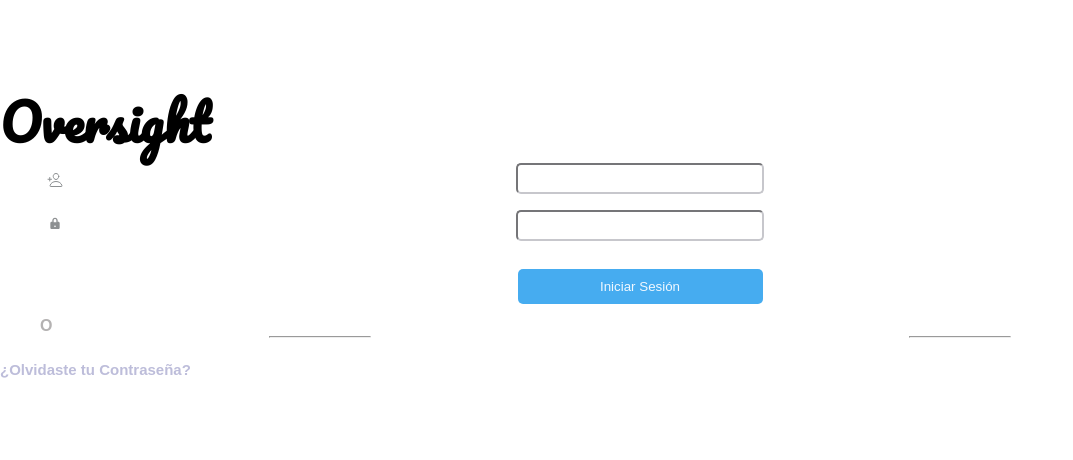
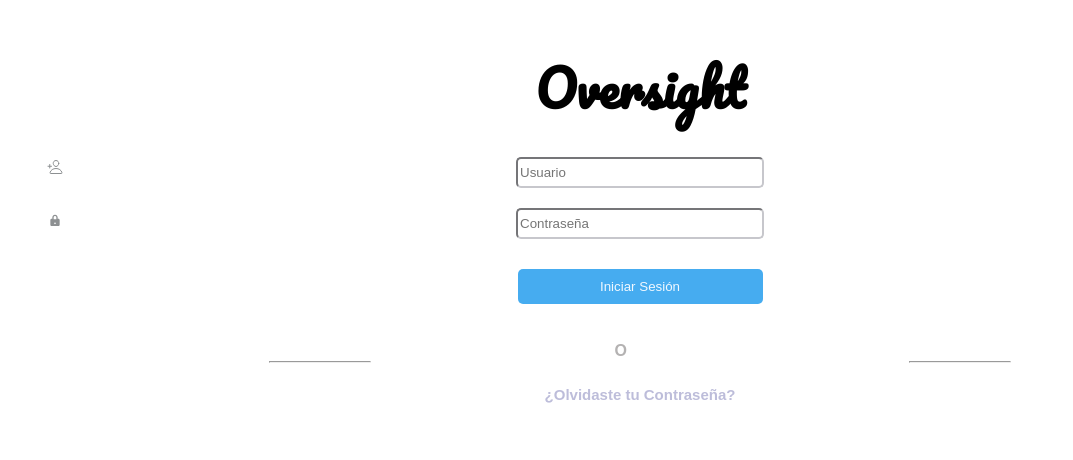
Before and after one commit to miraandrea/oversight_react, a React (Create React App) app: page / in a window 1280 px wide. Shown: the part 340-800 px from the top of the page, without its empty margins (0-1073 px from the left). Built offline with nearby package versions, Linux system fonts and the light colour scheme.

Commit message:
login css enhancements

```diff
--- a/src/App.js
+++ b/src/App.js
@@ -12,7 +12,7 @@ function App() {
   return (
     <BrowserRouter>
       <Routes>
-        <Route path='/' element={<MaintStart />} />
+        <Route path='/' element={<MaintStart/>} />
         <Route path='/Administrador' element={<AdmiMainMenu />} />
       </Routes>
     </BrowserRouter>
--- a/src/Componete/IU/IconMenu/IconMenu.jsx
+++ b/src/Componete/IU/IconMenu/IconMenu.jsx
@@ -1,13 +1,13 @@
 import React from 'react'
 import { IoMdHome } from "react-icons/io";
 import { IoMdPersonAdd } from "react-icons/io";
-import { MdOutlineCloudDownload } from "react-icons/md";
 import { IoExitOutline } from "react-icons/io5";
 import './IconMenu.css'
 
 export const IconMenu = () => {
   return (
     <div className='menu'>
+
         <IoMdHome className='iconmenu'/>
         <p>Inicio</p>
         <IoMdPersonAdd className='iconmenu' />
--- a/src/Componete/IU/Iconos/Iconos.css
+++ b/src/Componete/IU/Iconos/Iconos.css
@@ -1,5 +1,5 @@
 .username{
-    margin: -15px 50px ;
+    margin: -35px 50px ;
 }
 
 .icons{
@@ -8,5 +8,5 @@
 }
 
 .padlock{
-    margin: -40px 50px;
+    margin: -70px 50px;
 }
--- a/src/Componete/IU/Login/Login.css
+++ b/src/Componete/IU/Login/Login.css
@@ -1,4 +1,5 @@
 .entry{
+    margin: 25px 40px;
     display: flex;
     justify-content: center;
     align-items: center;
@@ -6,7 +7,10 @@
 }
 
 input{
-    margin: 8px;
+    background-color: #fff;
+    color: rgb(0, 0, 0);
+    text-decoration: black;
+    margin: 10px;
     border-radius: 5px;
     width: 240px ;
     height:25px ;
@@ -42,6 +46,7 @@ h3{
 }
 
 .copy{
+
     padding-top: 70%;
 
 }
@@ -54,19 +59,31 @@ h3{
 
 h4{
     color: rgb(180, 178, 178);
-    margin: -7px 40px;
+    margin: -7px 48%;
 }
 
 button{
     border-radius: 5px;
 }
 
-body{
+ body{
     margin: 0;
     font-family: sans-serif;
     color: rgb(141, 144, 146);
 }
 
 .line2{
+    display: flex;
+    justify-content: center;
     width: 210px;
 }
+
+.passwoard{
+    display: flex;
+    justify-content: center;
+}
+
+.Copy2{
+    display: flex;
+    justify-content: center;
+}
--- a/src/Componete/IU/Login/Login.jsx
+++ b/src/Componete/IU/Login/Login.jsx
@@ -9,18 +9,24 @@ return (
     <div className='container'>
             <Iconos />
         <div className='entry'>
-            <input  type="text" name="username" required />
-            <input type="password" name='password' required  />
+            <input  type="text" name="username" required placeholder='Usuario' />
+            <input type="password" name='password' required placeholder='Contraseña' />
             <NavLink to='/Administrador'><button className='button1' type="submit" value="Iniciar Sesión">Iniciar Sesión </button></NavLink>
         </div>
             <h4>O</h4>
         <div className='line'>
             <hr className='line1'/> <hr className='line3'/>
         </div>
+        <div className='passwoard' >
+
         <h3 onClick={()=>MostrarAlerta()}>¿Olvidaste tu Contraseña?</h3>
+        </div>
         <div className='copy'>
             <hr className='line2'/>
+        </div>
+        <div className='Copy2'>
             &copy; 2021 Oversight
+
         </div>
     </div>
 )
--- a/src/Componete/IU/TextOversight/TextOversight.jsx
+++ b/src/Componete/IU/TextOversight/TextOversight.jsx
@@ -2,7 +2,7 @@ import React from 'react'
 
 export const TextOversight = ({text}) => {
 return (
-    <div>
+    <div className='textoOver'>
 
     <h1 className={text}>Oversight</h1>
 
--- a/src/Componete/Layout/Session/Session.css
+++ b/src/Componete/Layout/Session/Session.css
@@ -1,4 +1,5 @@
 h1{
+    margin-top: 0%;
     font-size: 50px;
     font-weight: 1000;
     color:black ;
@@ -7,3 +8,10 @@ h1{
     font-family: 'Pacifico', cursive;
 
 }
+
+.textoOver{
+    display: flex;
+    justify-content: center;
+    align-items: center;
+
+}
--- /dev/null
+++ b/src/Componete/Pege/MainStart/MainStart.css
@@ -0,0 +1,3 @@
+body{
+    background-color: #fff;
+}
--- a/src/Componete/Pege/MainStart/MaintStart.jsx
+++ b/src/Componete/Pege/MainStart/MaintStart.jsx
@@ -1,4 +1,5 @@
 import React from 'react'
+import '../MainStart/MainStart.css'
 import { Session } from '../../Layout/Session/Session'
 export const MaintStart = () => {
   return (
```
